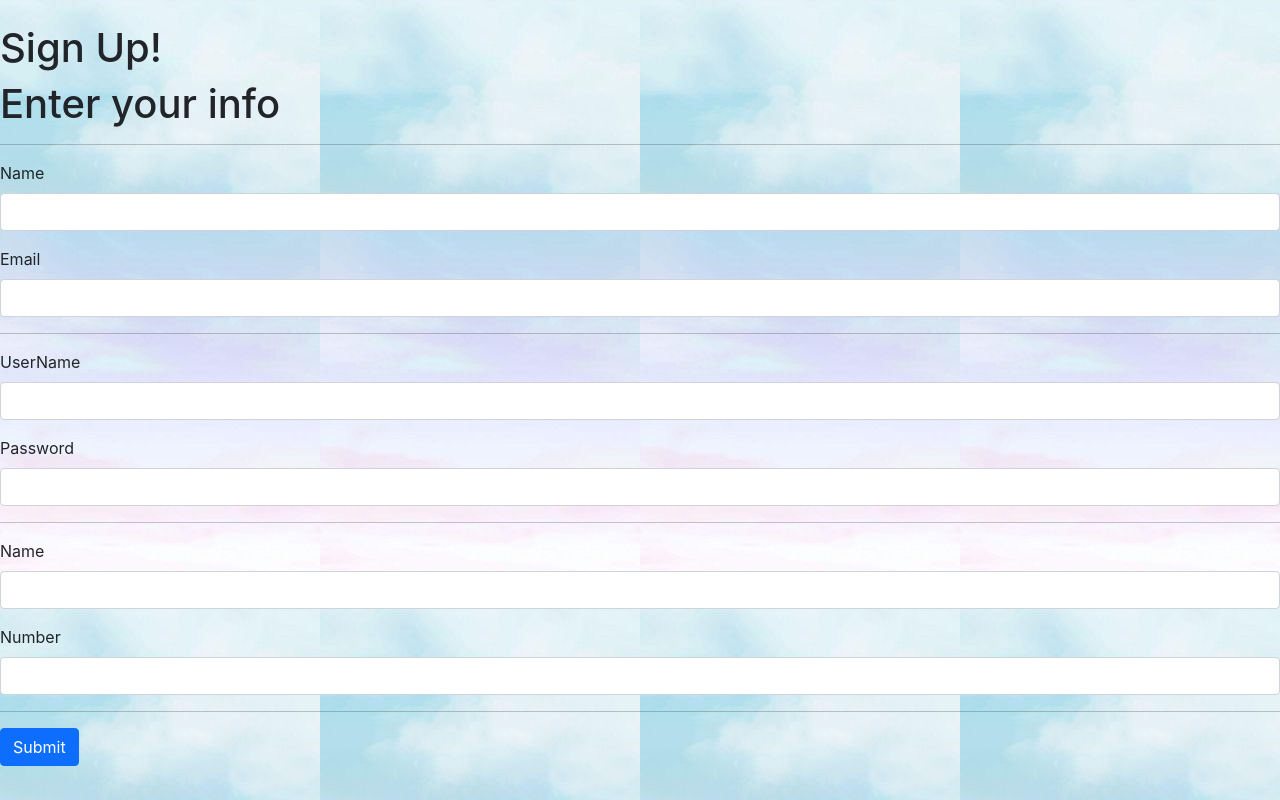
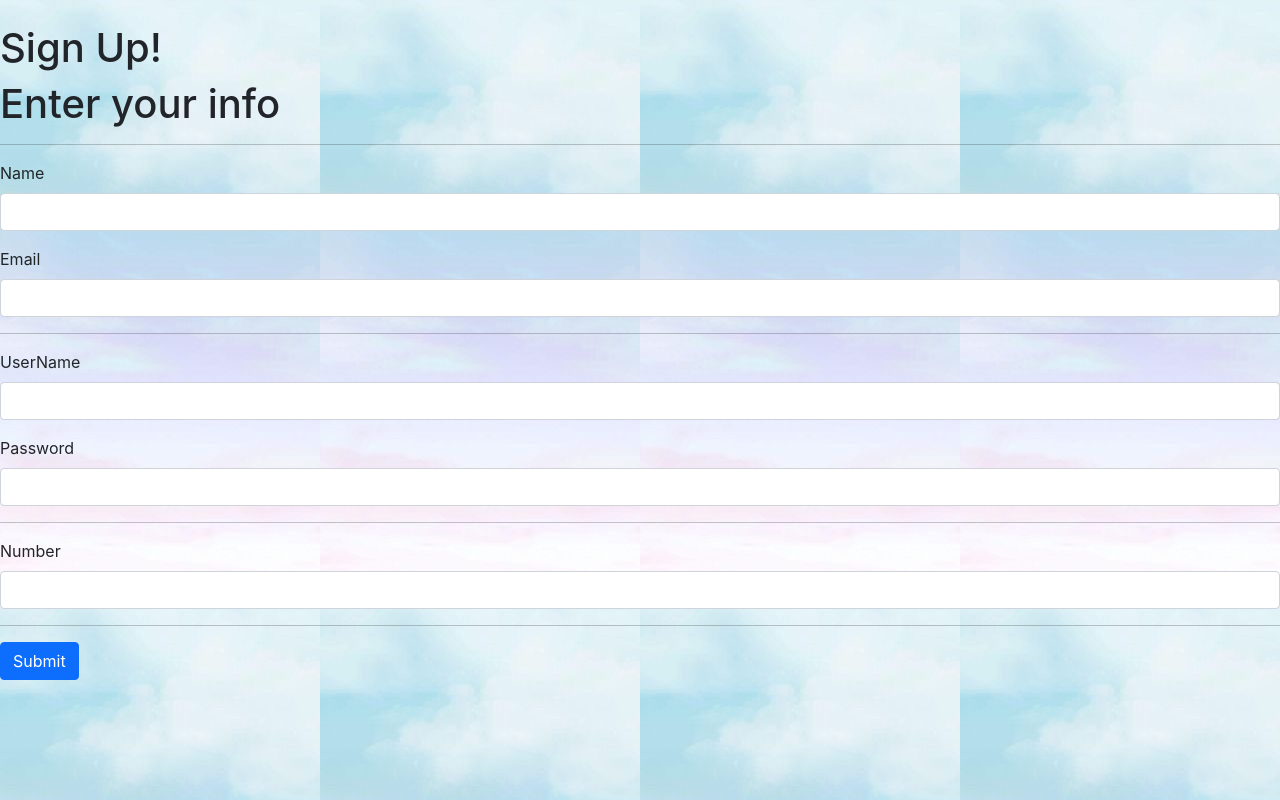
Before and after one commit to VemmyRM/StrangerDanger, a React (Create React App) app in the folder venushacks/: page /signup in a window 1280 px wide. Built offline with nearby package versions, Linux system fonts and the light colour scheme; what google-maps-react would draw is missing.

Commit message:
Update SignUp.js

```diff
--- a/venushacks/src/Components/SignUp.js
+++ b/venushacks/src/Components/SignUp.js
@@ -59,17 +59,6 @@ function SignUp(){
       <hr />
       <div className="mb-3">
         <label for="exampleInputEmail1" className="form-label">
-          Name
-        </label>
-        <input
-          type=""
-          className="form-control"
-          id="exampleInputEmail1"
-          aria-describedby="emailHelp"
-        />
-      </div>
-      <div className="mb-3">
-        <label for="exampleInputEmail1" className="form-label">
           Number
         </label>
         <input
```
